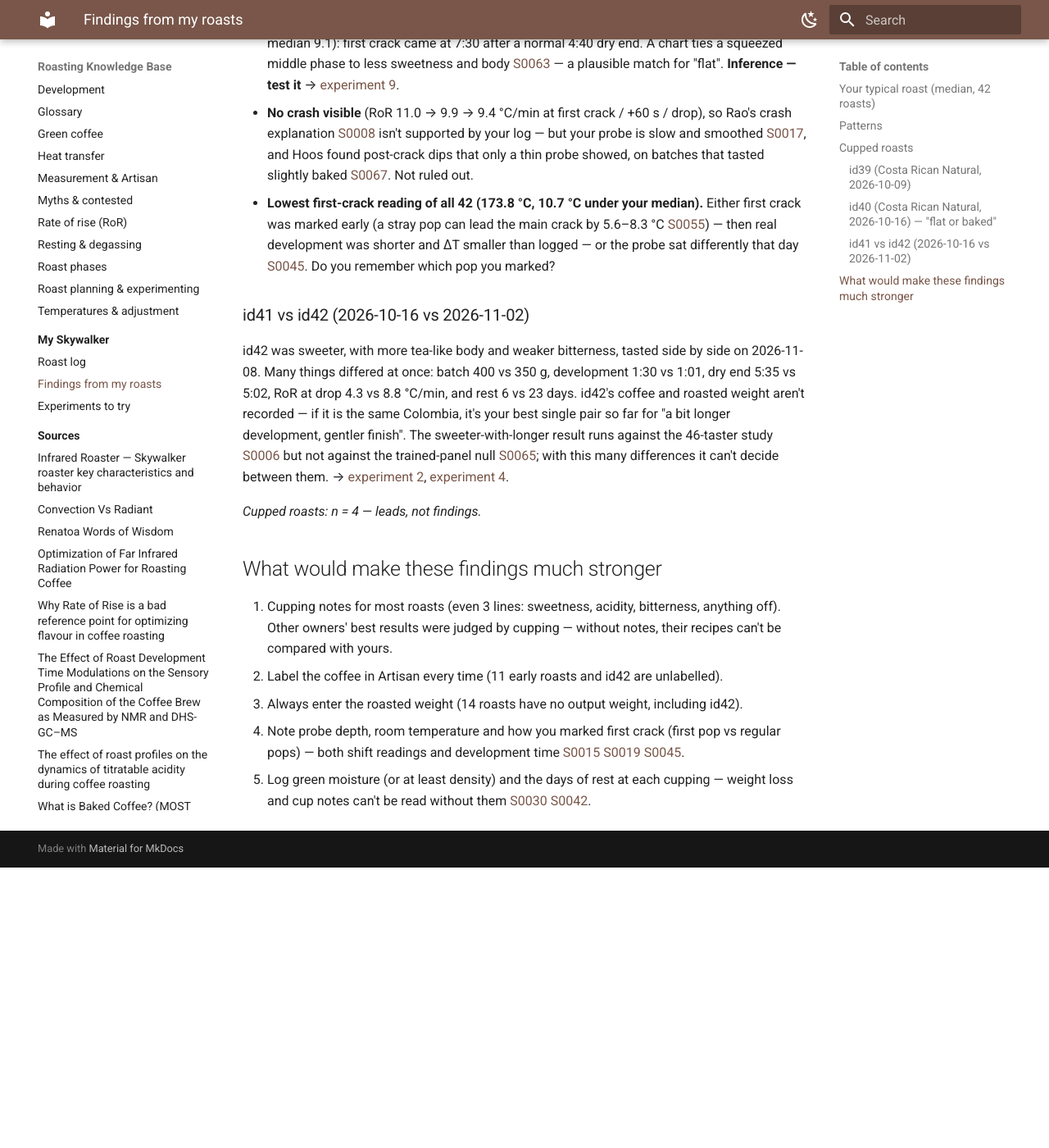
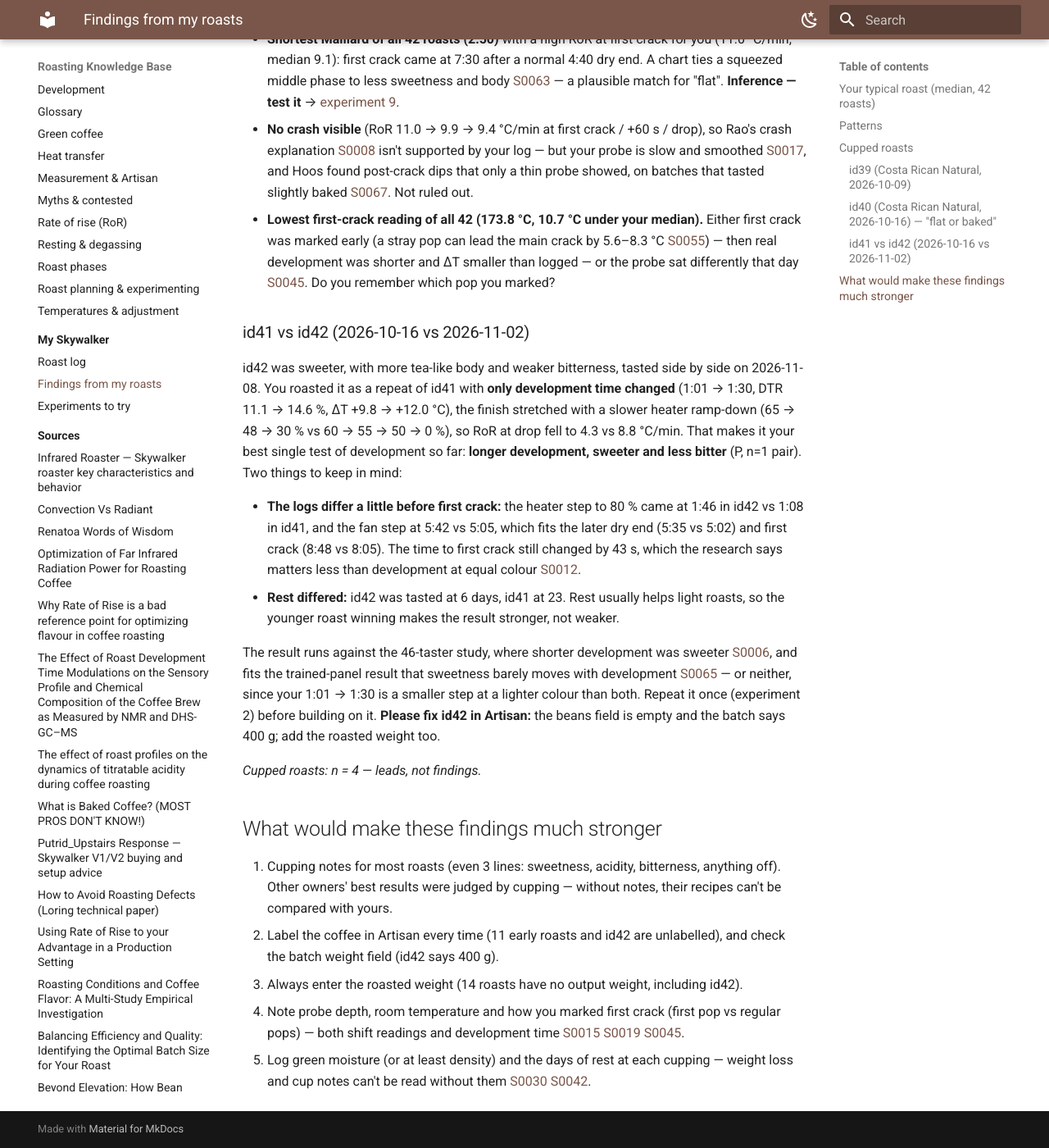
Before and after one commit to edsdck/roasting-kb, an MkDocs documentation site: the page built from docs/skywalker/findings.md, in a window 1280 px wide and 1400 px high, scrolled down 7623 px. Shown: the whole window at 82% size. Built offline with MkDocs 1.6.1 and Material for MkDocs 9.7.7, drawn with Linux system fonts in a browser that asks for light colours; before the commit the page ends 8681 px from its top, so only the background shows below that; some of the changed text lies outside the part shown.

Commit message:
Fixes: id42 was a 350 g repeat of id41 with only development changed
Co-Authored-By: Claude Opus 5.5 <noreply@anthropic.com>
Claude-Session: https://claude.ai/code/session_011bTvutCcg1er1HndcZ2rLL

```diff
--- a/docs/changelog.md
+++ b/docs/changelog.md
@@ -1,6 +1,11 @@
 # Changelog
 
 Every change the Builder makes to the knowledge base, newest first.
+
+## 2026-11-08 — Fixes
+- **CORRECT** [findings](skywalker/findings.md#cupped-roasts) — was: "id42 (400 g) vs id41 (350 g): batch, development, drying and rest all differed, coffee unlabelled" → now: same Colombia, 350 g, only development changed (1:01 → 1:30), per the owner; 1:30 sweeter and less bitter is the cleanest development pair so far; the logs' later heater step in drying and the rest difference are noted. Owner's statement over the Artisan file, which says 400 g with no beans.
+- **CORRECT** [Charge & batch](kb/charge-and-batch.md) — removed "Your first 400 g roast (id42)": it wasn't a 400 g roast. Experiment 4 no longer counts it as a data point.
+- **EXTEND** [experiments](skywalker/experiments.md) — experiment 2: the 1:00 and 1:30 arms are done (id41, id42); add 2:15 and repeat 1:30.
 
 ## 2026-11-08 — Build 8
 Sources integrated: S0065–S0071 · Roasts parsed: 1 new (id42) · Cupping notes: 2 new (id40, id41)
--- a/docs/skywalker/findings.md
+++ b/docs/skywalker/findings.md
@@ -9,8 +9,8 @@ cupped so far. Updated 2026-11-08 (Build 8), 42 roasts (Jan–Nov 2026).*
     - **Honduras Honey cracks ~6 °C higher** — but those roasts were also slower, and *within* each coffee FC time barely predicts FC temperature. Coffee vs speed can't be separated yet.
     - **Your development has shortened a lot:** median 1:37 (DTR 16.5 %) in Jan–Feb → **~1:00 (DTR ~9 %)** since June. That's shorter than the *"fast"* roast in the key development study (1:30), shorter than typical light roasters (1:20–1:30, 13–16 %) and the best roast reported by an experienced Skywalker owner (~1:35, 18 %) — but not unheard of (Nordic ~45 s).
     - Development time predicts your weight loss strongly (r = 0.72, n = 28) — more than drop temperature (r = 0.42).
-    - **New in Build 8 — four cupped roasts.** **Bitterness shows up in all four** (0:41 to 1:30 development, +6 to +12 °C above first crack, two or three coffees, 5 to 23 days of rest), along with a recurring flavour you call "infamous", with a bitter aftertaste. Development time doesn't explain it; acidity does follow it (very acidic at 0:41 → light at 1:30). → [Cupped roasts](#cupped-roasts), [experiment 11](experiments.md).
-    - **id42 (400 g, 1:30 development) beat id41 (350 g, 1:01)** side by side — sweeter, more tea-like body, weaker bitterness — but batch, development, drying and rest all differed, and id42's coffee isn't labelled.
+    - **New in Build 8 — four cupped roasts.** **Bitterness shows up in all four** (0:41 to 1:30 development, +6 to +12 °C above first crack, two coffees, 5 to 23 days of rest), along with a recurring flavour you call "infamous", with a bitter aftertaste. Development time doesn't explain it; acidity does follow it (very acidic at 0:41 → light at 1:30). → [Cupped roasts](#cupped-roasts), [experiment 11](experiments.md).
+    - **id42 (1:30 development) beat id41 (1:01)** side by side — sweeter, more tea-like body, weaker bitterness. You changed only development time on the same coffee, so this is your cleanest pair so far; rest (6 vs 23 days) and a later heater step in drying still differed.
     - **id40 tasted "flat or baked"** with no RoR crash in the log; it had the shortest Maillard of all 42 roasts (2:50) and the lowest first-crack reading (173.8 °C).
     - **New in Build 6:** a higher charge goes with a faster roast (about −4 s per °C of charge, r = −0.58 among the 37 roasts charged at 170 °C or above) — the same order as a Colombian production test, where the cup did not change with charge at medium colour. Most of your roasts (29 of 41) end drying later than the 3:30–4:30 window one Skywalker owner uses. Weight loss rises from ~13 % at 1:00 development to ~14 % at 1:30 or more.
     - **Biggest gap now: one variable at a time.** The cupping notes are coming in — thank you. What's missing is pairs of roasts that differ in only one thing, so a cup difference can be pinned on something.
@@ -125,7 +125,7 @@ Four roasts have notes now. *Rest* = days from roast to the tasting quoted; ΔT
 | [id39](roasts/id39.md) | Costa Rican Natural | 350 g | 4:36 / 3:56 | 0:41 (7.4 %) | +6.2 °C | 8.5 | 5 d | unpleasant bitterness, very acidic when cooled, no clear flavour, medium body |
 | [id40](roasts/id40.md) | Costa Rican Natural | 350 g | 4:40 / 2:50 | 1:12 (13.8 %) | +12.0 °C | 9.4 | 13 d | flat or baked, a bit of smoke or lingering bitterness, a tiny acidity |
 | [id41](roasts/id41.md) | Colombia Washed, Striped Red Bourbon | 350 g | 5:02 / 3:03 | 1:01 (11.1 %) | +9.8 °C | 8.8 | 18–23 d | bitterness easing over the days to "small or almost none"; acidity balanced, not sour; tea-like body and sweetness; the "infamous" flavour with a bitter aftertaste |
-| [id42](roasts/id42.md) | not labelled | 400 g | 5:35 / 3:13 | 1:30 (14.6 %) | +12.0 °C | 4.3 | 6 d | next to id41: more tea-like body, sweeter, weaker bitterness, light acidity |
+| [id42](roasts/id42.md) | Colombia Washed (same as id41, per you; not labelled in Artisan) | 350 g (Artisan file says 400 g) | 5:35 / 3:13 | 1:30 (14.6 %) | +12.0 °C | 4.3 | 6 d | next to id41: more tea-like body, sweeter, weaker bitterness, light acidity |
 
 **What the four say (P, n=4, uncontrolled):**
 
@@ -164,7 +164,12 @@ Same coffee as id39 with longer development (1:12 vs 0:41) and ΔT (+12.0 vs +6.
 - **Lowest first-crack reading of all 42 (173.8 °C, 10.7 °C under your median).** Either first crack was marked early (a stray pop can lead the main crack by 5.6–8.3 °C [S0055](../sources/S0055-home-barista-underdeveloped-coffee-1kg-drum.md)) — then real development was shorter and ΔT smaller than logged — or the probe sat differently that day [S0045](../sources/S0045-home-barista-quest-m6-first-crack-temperature-probe-depth.md). Do you remember which pop you marked?
 
 ### id41 vs id42 (2026-10-16 vs 2026-11-02)
-id42 was sweeter, with more tea-like body and weaker bitterness, tasted side by side on 2026-11-08. Many things differed at once: batch 400 vs 350 g, development 1:30 vs 1:01, dry end 5:35 vs 5:02, RoR at drop 4.3 vs 8.8 °C/min, and rest 6 vs 23 days. id42's coffee and roasted weight aren't recorded — if it is the same Colombia, it's your best single pair so far for "a bit longer development, gentler finish". The sweeter-with-longer result runs against the 46-taster study [S0006](../sources/S0006-alstrup-2020-development-time-sensory.md) but not against the trained-panel null [S0065](../sources/S0065-alstrup-sca-body-roast-degree-development-time.md); with this many differences it can't decide between them. → [experiment 2](experiments.md), [experiment 4](experiments.md).
+id42 was sweeter, with more tea-like body and weaker bitterness, tasted side by side on 2026-11-08. You roasted it as a repeat of id41 with **only development time changed** (1:01 → 1:30, DTR 11.1 → 14.6 %, ΔT +9.8 → +12.0 °C), the finish stretched with a slower heater ramp-down (65 → 48 → 30 % vs 60 → 55 → 50 → 0 %), so RoR at drop fell to 4.3 vs 8.8 °C/min. That makes it your best single test of development so far: **longer development, sweeter and less bitter** (P, n=1 pair). Two things to keep in mind:
+
+- **The logs differ a little before first crack:** the heater step to 80 % came at 1:46 in id42 vs 1:08 in id41, and the fan step at 5:42 vs 5:05, which fits the later dry end (5:35 vs 5:02) and first crack (8:48 vs 8:05). The time to first crack still changed by 43 s, which the research says matters less than development at equal colour [S0012](../sources/S0012-munchow-2020-roasting-conditions-multi-study.md).
+- **Rest differed:** id42 was tasted at 6 days, id41 at 23. Rest usually helps light roasts, so the younger roast winning makes the result stronger, not weaker.
+
+The result runs against the 46-taster study, where shorter development was sweeter [S0006](../sources/S0006-alstrup-2020-development-time-sensory.md), and fits the trained-panel result that sweetness barely moves with development [S0065](../sources/S0065-alstrup-sca-body-roast-degree-development-time.md) — or neither, since your 1:01 → 1:30 is a smaller step at a lighter colour than both. Repeat it once (experiment 2) before building on it. **Please fix id42 in Artisan:** the beans field is empty and the batch says 400 g; add the roasted weight too.
 
 *Cupped roasts: n = 4 — leads, not findings.*
 
@@ -172,7 +177,7 @@ id42 was sweeter, with more tea-like body and weaker bitterness, tasted side by
 1. Cupping notes for most roasts (even 3 lines: sweetness, acidity, bitterness, anything off).
    Other owners' best results were judged by cupping — without notes, their recipes can't be
    compared with yours.
-2. Label the coffee in Artisan every time (11 early roasts and id42 are unlabelled).
+2. Label the coffee in Artisan every time (11 early roasts and id42 are unlabelled), and check the batch weight field (id42 says 400 g).
 3. Always enter the roasted weight (14 roasts have no output weight, including id42).
 4. Note probe depth, room temperature and how you marked first crack (first pop vs regular pops) — both shift
    readings and development time [S0015](../sources/S0015-homeroasters-skywalker-roasts-thread.md) [S0019](../sources/S0019-sweet-marias-first-crack-faq.md) [S0045](../sources/S0045-home-barista-quest-m6-first-crack-temperature-probe-depth.md).
```
Also changed, not shown: docs/kb/charge-and-batch.md (+0 -5 lines), docs/kb/development.md (+1 -1 lines), docs/skywalker/experiments.md (+5 -5 lines), gaps.md (+2 -2 lines).
